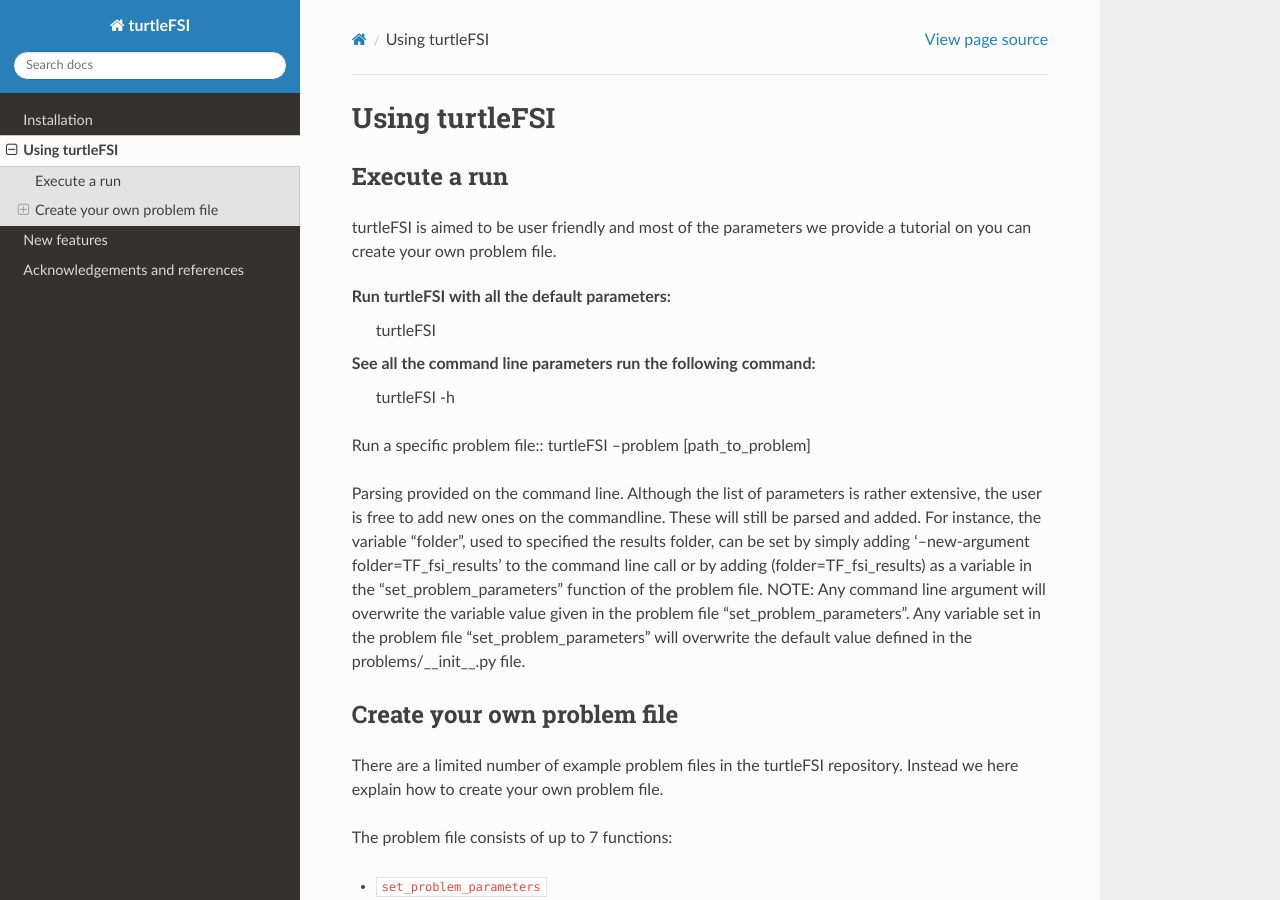
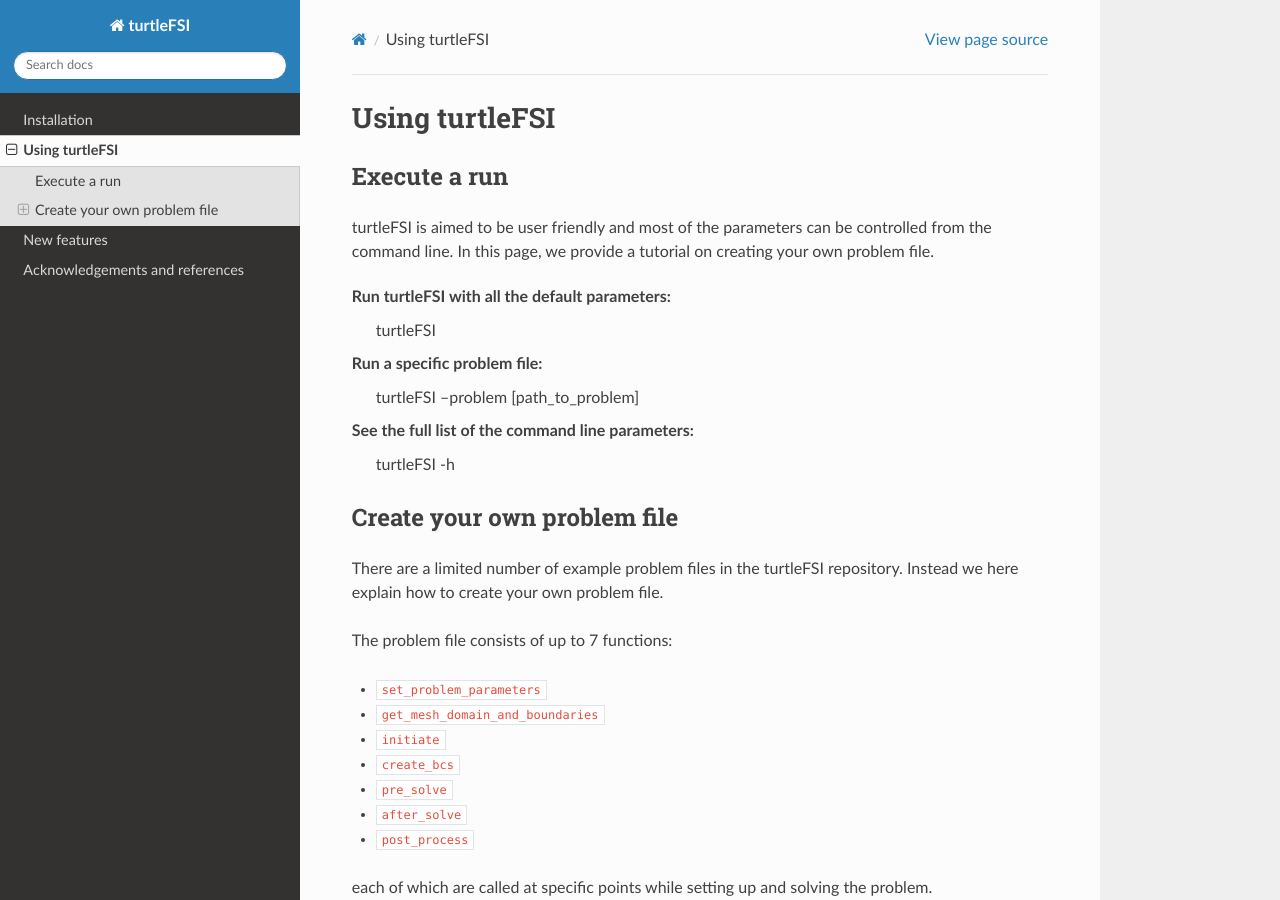
Before and after one commit to KVSlab/turtleFSI, a Sphinx documentation site: the page built from docs/source/using_turtleFSI.rst, in a window 1280 px wide and 900 px high. Built offline with Sphinx 7.4.7 and the Read the Docs theme 2.0.0, drawn with Linux system fonts in a browser that asks for light colours.

Commit message:
Update using_turtleFSI.rst

```diff
--- a/docs/source/using_turtleFSI.rst
+++ b/docs/source/using_turtleFSI.rst
@@ -10,27 +10,16 @@ Using turtleFSI
 Execute a run
 =============
 
-turtleFSI is aimed to be user friendly and most of the parameters  we provide a tutorial on you can create your own problem file.
+turtleFSI is aimed to be user friendly and most of the parameters can be controlled from the command line. In this page, we provide a tutorial on creating your own problem file.
 
 Run turtleFSI with all the default parameters:
  turtleFSI
 
-See all the command line parameters run the following command:
+Run a specific problem file:
+ turtleFSI --problem [path_to_problem]
+
+See the full list of the command line parameters:
  turtleFSI -h
-
-Run a specific problem file:: turtleFSI --problem [path_to_problem]
-
-
-Parsing provided on the command line. Although the list of parameters is rather extensive,
-the user is free to add new ones on the commandline. These will still be parsed and added.
-For instance, the variable "folder", used to specified the results folder, can be set by
-simply adding '--new-argument folder=TF_fsi_results' to the command line call or
-by adding (folder=TF_fsi_results) as a variable in the "set_problem_parameters" function
-of the problem file.
-NOTE: Any command line argument will overwrite the variable value given in the problem
-file "set_problem_parameters". Any variable set in the problem file "set_problem_parameters"
-will overwrite the default value defined in the problems/__init__.py file.
-
 
 
 Create your own problem file
```
